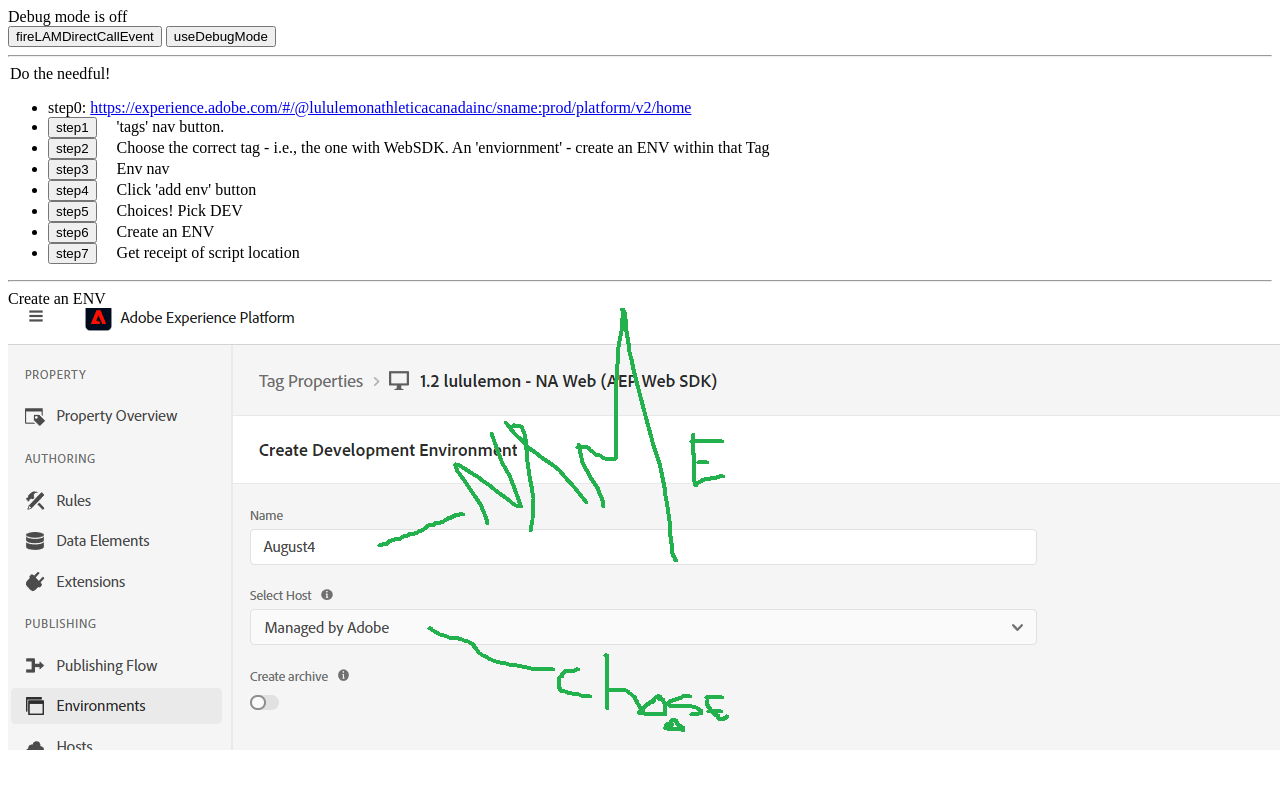
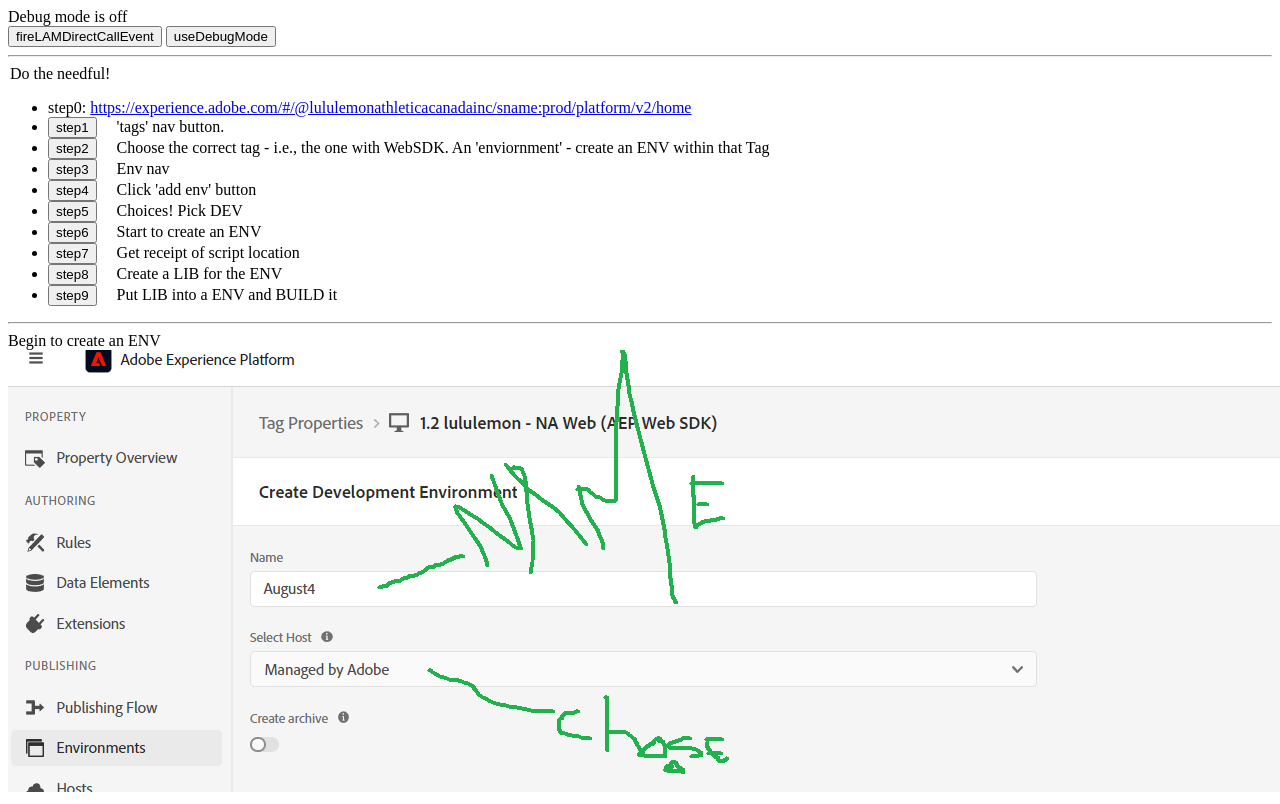
Before and after one commit to mulefish/adobe_docs, a plain HTML site: page index.html in a window 1280 px wide. Both pictures are taken after a click on the button "step6". Shown: the top 804 px of the page. Drawn offline with Linux system fonts and the light colour scheme.

Commit message:
working it

```diff
--- a/index.html
+++ b/index.html
@@ -4,7 +4,7 @@
 <head>
   <script src="https://assets.adobedtm.com/7a84fdea953b/aca65f0ced29/launch-b7483cc101a2-development.min.js" async></script>
 <!-- ENV ID  ENacadc4c0e13d437f985a5bd37f93cfb7 -->
-
+<!-- <script src="https://assets.adobedtm.com/7a84fdea953b/aca65f0ced29/launch-b7483cc101a2-development.min.js" async></script> -->
 
   <script src="https://assets.adobedtm.com/7a84fdea953b/aca65f0ced29/launch-afded6083e02-development.min.js"
     async></script>
@@ -84,12 +84,27 @@
     function step6() {
 
       document.getElementById("imageToShow").src = "a_env_4.png"
-      document.getElementById("textToExplain").innerHTML = "Create an ENV"
+      document.getElementById("textToExplain").innerHTML = "Begin to create an ENV"
     }
     function step7() {
       document.getElementById("imageToShow").src = "a_env_5.png"
       document.getElementById("textToExplain").innerHTML = "Save this info!"
     }
+    function step8() {
+
+      document.getElementById("imageToShow").src = "a_env_lib_6.png"
+      document.getElementById("imageToShow").height = "200"
+
+      document.getElementById("textToExplain").innerHTML = "Let's create a lib for the env now!"
+    }
+    function step9() {
+
+document.getElementById("imageToShow").src = "a_env_lib_7.png"
+document.getElementById("imageToShow").height = "200"
+
+document.getElementById("textToExplain").innerHTML = "Let's create a lib for the env now!"
+}
+
 
   </script>
   <frameset>
@@ -101,8 +116,10 @@
       <li><button class='steps' onClick="step3()">step3</button>Env nav</li>
       <li><button class='steps' onClick="step4()">step4</button>Click 'add env' button</li>
       <li><button class='steps' onClick="step5()">step5</button>Choices! Pick DEV</li>
-      <li><button class='steps' onClick="step6()">step6</button>Create an ENV</li>
+      <li><button class='steps' onClick="step6()">step6</button>Start to create an ENV</li>
       <li><button class='steps' onClick="step7()">step7</button>Get receipt of script location</li>
+      <li><button class='steps' onClick="step8()">step8</button>Create a LIB for the  ENV</li>
+      <li><button class='steps' onClick="step9()">step9</button>Put LIB into a ENV and BUILD it</li>
 
     </ul>
   </frameset>
```
Also changed, not shown: a_env_lib_6.png (added), a_env_lib_7.png (added), a_lib_1.png (added).
